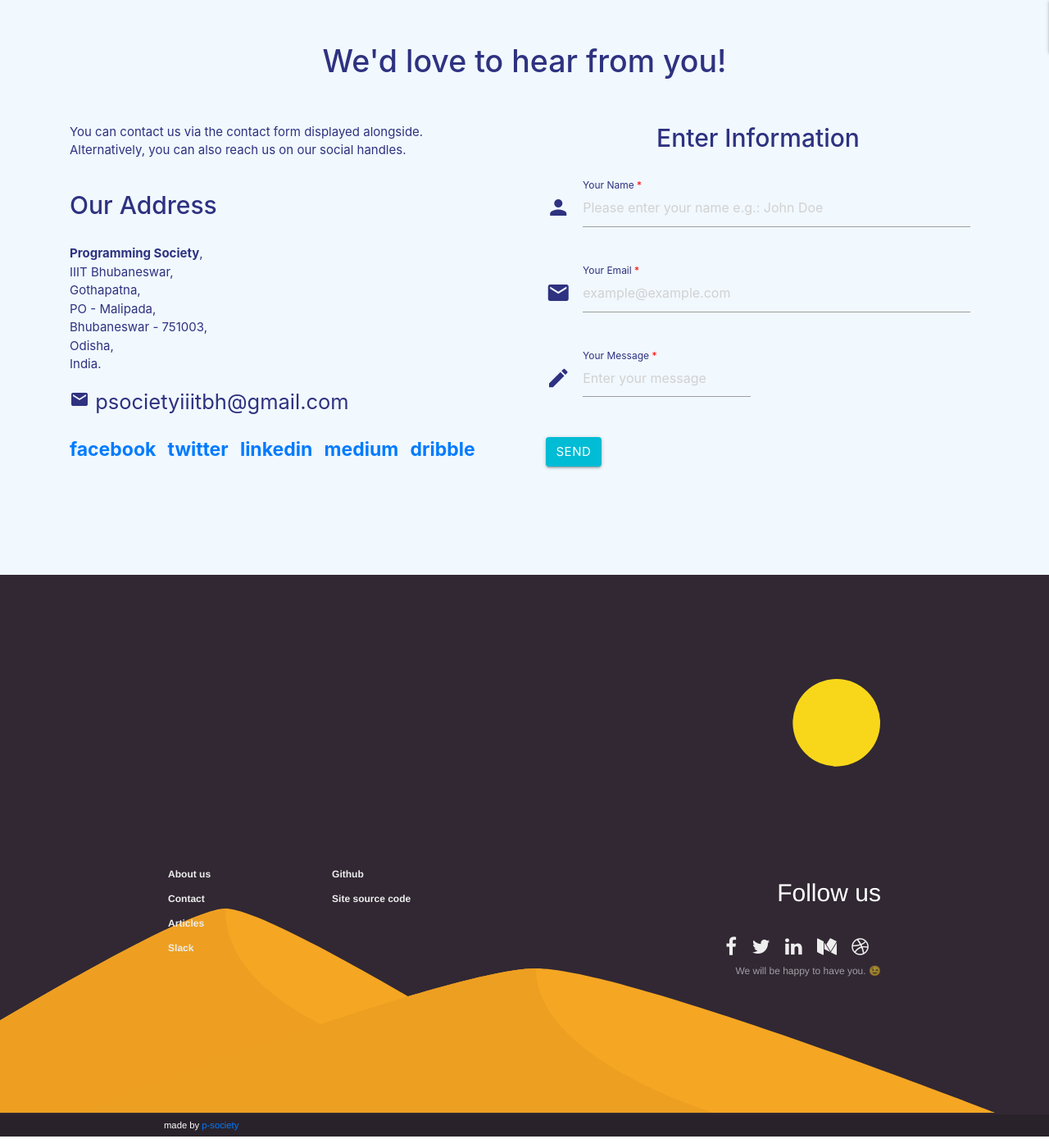
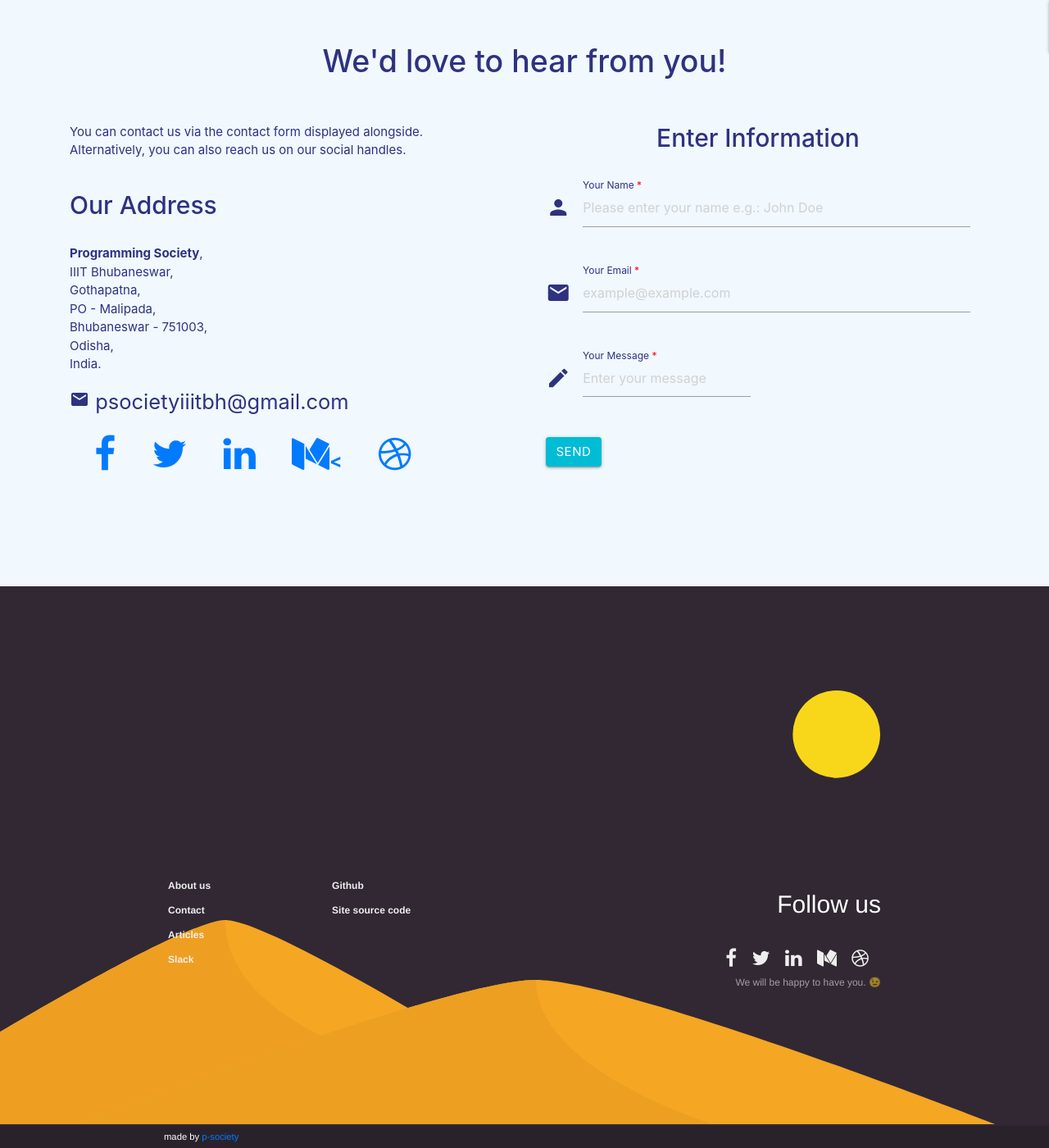
Before and after one commit to p-society/p-society.github.io, a Jekyll site: the page built from contact/index.html, in a window 1280 px wide and 1400 px high, scrolled down 139 px. Shown: the whole window at 82% size. Built offline with Jekyll 4.4.1, drawn with Linux system fonts in a browser that asks for light colours; nearby versions of some CDN libraries; emoji names are drawn with the system emoji font.

Commit message:
added social media icons to contact page

```diff
--- a/assets/css/contact.css
+++ b/assets/css/contact.css
@@ -15,6 +15,11 @@
   margin-right: 10px;
 }
 
+p a {
+  padding-left: 30px;
+}
+
+
 /*
   Thank you page
 */
--- a/contact/index.html
+++ b/contact/index.html
@@ -26,11 +26,11 @@
         <span style="font-size:1.7em"><i class="material-icons">email</i> <a href="mailto:psocietyiiitbh@gmail.com"  style="color:#2E3280;">psocietyiiitbh@gmail.com</a></span>
         <br><br>
         <p>
-          <a href="{{site.facebook_url}}" target="_blank" class="contact-foot-list-item-anchor">facebook</a>
-          <a href="{{site.twitter_url}}" target="_blank" class="contact-foot-list-item-anchor">twitter</a>
-          <a href="{{site.linkedIn_url}}" target="_blank" class="contact-foot-list-item-anchor">linkedin</a>
-          <a href="{{site.medium_url}}" target="_blank" class="contact-foot-list-item-anchor">medium</a>
-          <a href="{{site.dribble_url}}" target="_blank" class="contact-foot-list-item-anchor">dribble</a>
+          <a href="{{site.facebook_url}}" target="_blank" class="contact-foot-list-item-anchor"><i class="fa fa-facebook fa-2x"></i></a>
+          <a href="{{site.twitter_url}}" target="_blank" class="contact-foot-list-item-anchor"><i class="fa fa-twitter fa-2x"></i></a>
+          <a href="{{site.linkedIn_url}}" target="_blank" class="contact-foot-list-item-anchor"><i class="fa fa-linkedin fa-2x"></i></a>
+          <a href="{{site.medium_url}}" target="_blank" class="contact-foot-list-item-anchor"><i class="fa fa-medium fa-2x"></i><</a>
+          <a href="{{site.dribble_url}}" target="_blank" class="contact-foot-list-item-anchor"><i class="fa fa-dribbble fa-2x"></i></a>
         </p>
       </div>
       <div class="col-xs-12 col-md-6">
```
